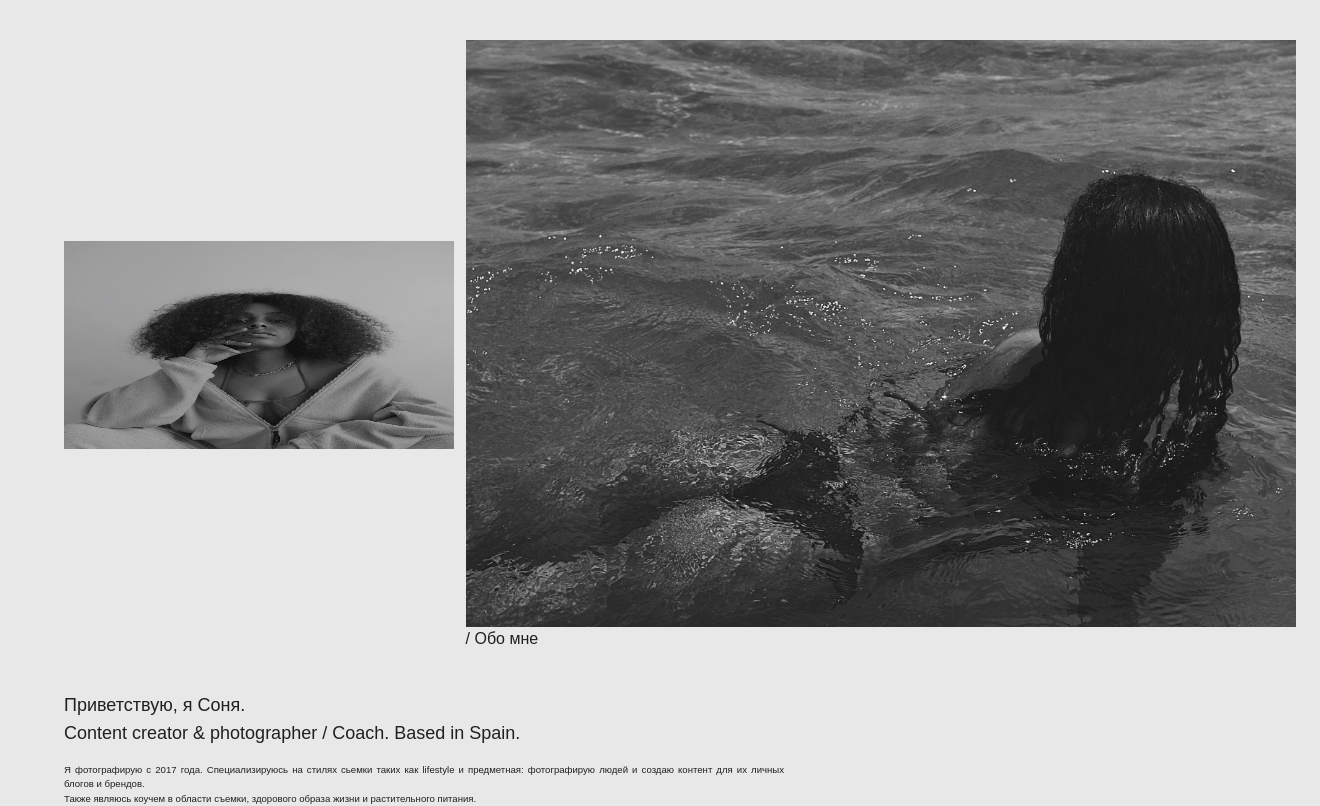
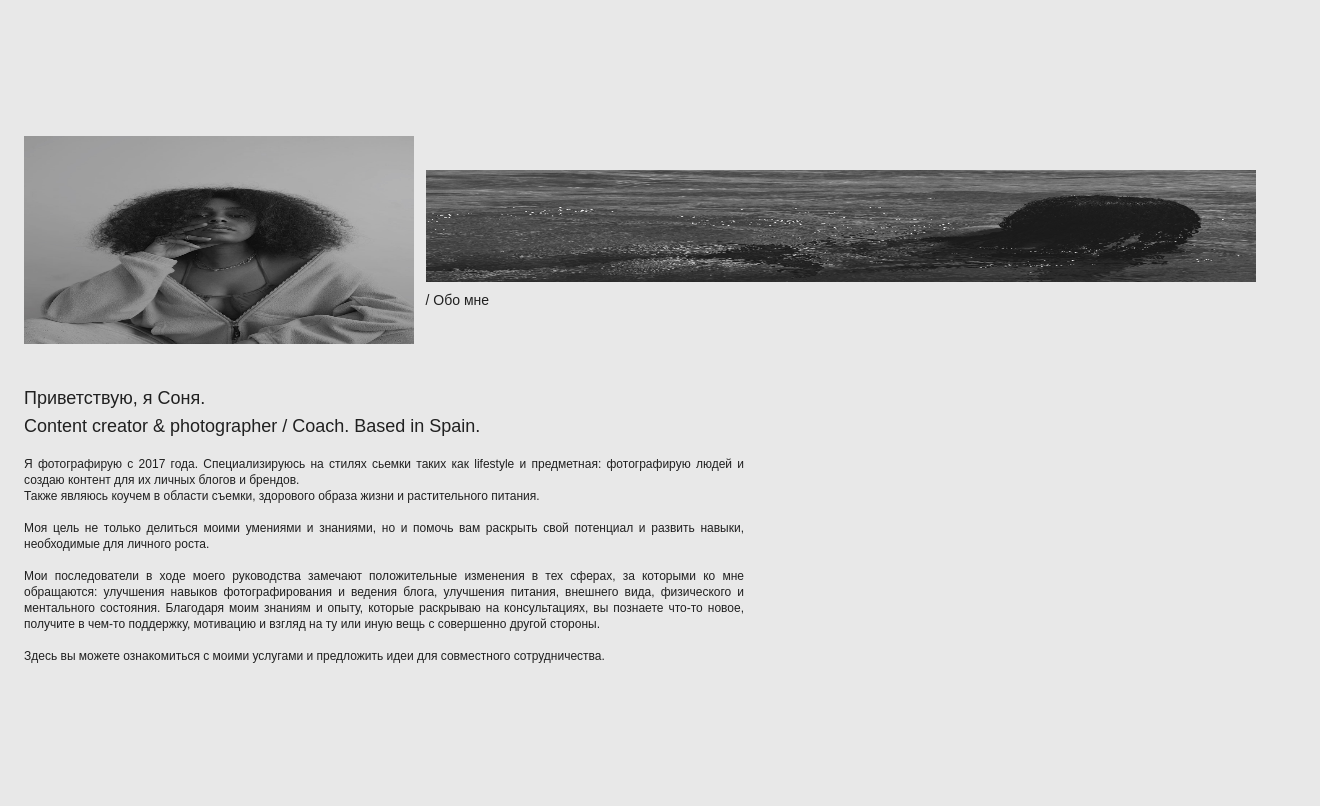
Before and after one commit to Samstas/mvila, a Next.js app: page / in a window 1280 px wide. Shown: the part 800-1606 px from the top of the page, 1320 px wide, since content can reach past the window. Built offline with nearby package versions, Linux system fonts and the light colour scheme; a web font is replaced by a local one.

Commit message:
section about me

```diff
--- a/app/page.jsx
+++ b/app/page.jsx
@@ -1,6 +1,6 @@
 import { Footer } from "@/components/home/footer/Footer";
 import { Header } from "@/components/home/header/Header";
-import { Greeting } from "@/components/home/main/Greeting";
+import { AboutMe } from "@/components/home/main/Greeting";
 import { ServicesList } from "@/components/home/main/ServicesList";
 
 export default function Main() {
@@ -9,7 +9,7 @@ export default function Main() {
       <Header />
 
       <main className=" flex-col ">
-        <Greeting />
+        <AboutMe />
         {/* <ServicesList /> */}
       </main>
 
--- a/components/home/main/Greeting.jsx
+++ b/components/home/main/Greeting.jsx
@@ -1,26 +1,26 @@
-import Image from "next/image";
-// import mainImg from "@/public/images/main/sonya_greeting.jpg";
-import mainImg from "@/public/images/main/sonya_greeting.jpg";
-import mainImg2 from "@/public/images/main/sonya_greeting2.jpg";
 import { Container } from "@/components/ui/Container";
 
-export function Greeting() {
+import Image from "next/image";
+import mainImg from "@/public/images/main/about_me1.jpg";
+import mainImg2 from "@/public/images/main/about_me2.jpg";
+
+export function AboutMe() {
   return (
-    <section className="container min-h-[100vh] m-10">
+    <section className="container flex items-center min-h-[100vh]">
       <Container>
         <div className="flex gap-3 items-center mb-10">
-          <Image src={mainImg} alt="Sonya" className=" h-[13rem]" />
+          <Image src={mainImg} alt="Sonya_img1" className=" max-h-[13rem]" />
           <div>
-            <Image src={mainImg2} alt="Sonya" className="" />
-            <h2>/ Обо мне</h2>
+            <Image src={mainImg2} alt="Sonya_img2" className="max-h-[7rem] " />
+            <h2 className="text-sm mt-2">/ Обо мне</h2>
           </div>
         </div>
         <div className="max-w-[720px]  border-red-600">
-          <h1 className="text-lg mb-4 ">
+          <p className="text-lg mb-4 ">
             Приветствую, я Соня. <br /> Content creator & photographer / Сoach.
             Based in Spain.
-          </h1>
-          <p className="text-[0.6rem] text-justify">
+          </p>
+          <p className="text-xs text-justify">
             Я фотографирую с 2017 года. Специализируюсь на стилях сьемки таких
             как lifestyle и предметная: фотографирую людей и создаю контент для
             их личных блогов и брендов.
```
Also changed, not shown: public/images/main/about_me1.jpg (renamed from public/images/main/sonya_greeting.jpg), public/images/main/about_me2.jpg (renamed from public/images/main/sonya_greeting2.jpg).
